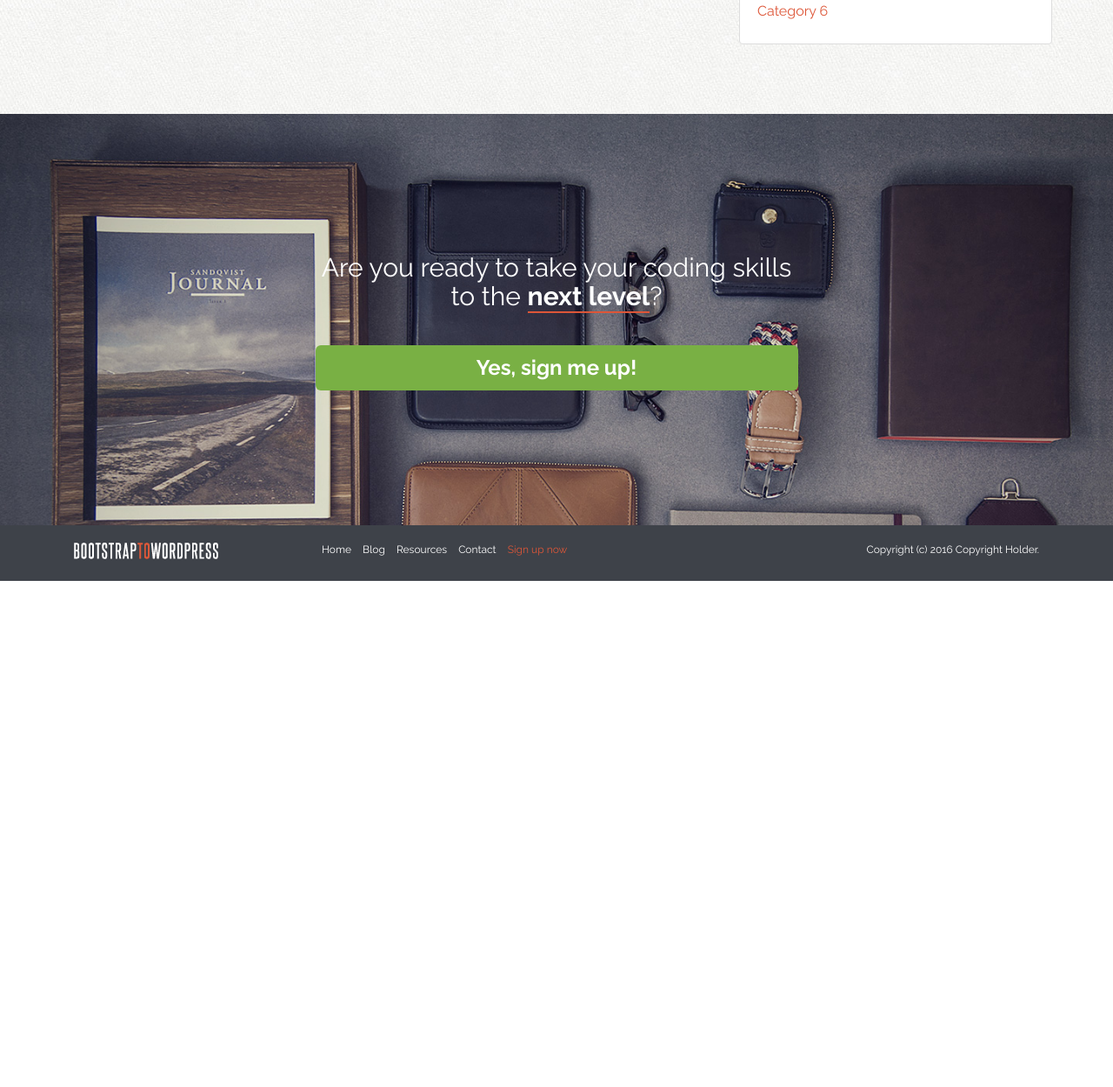
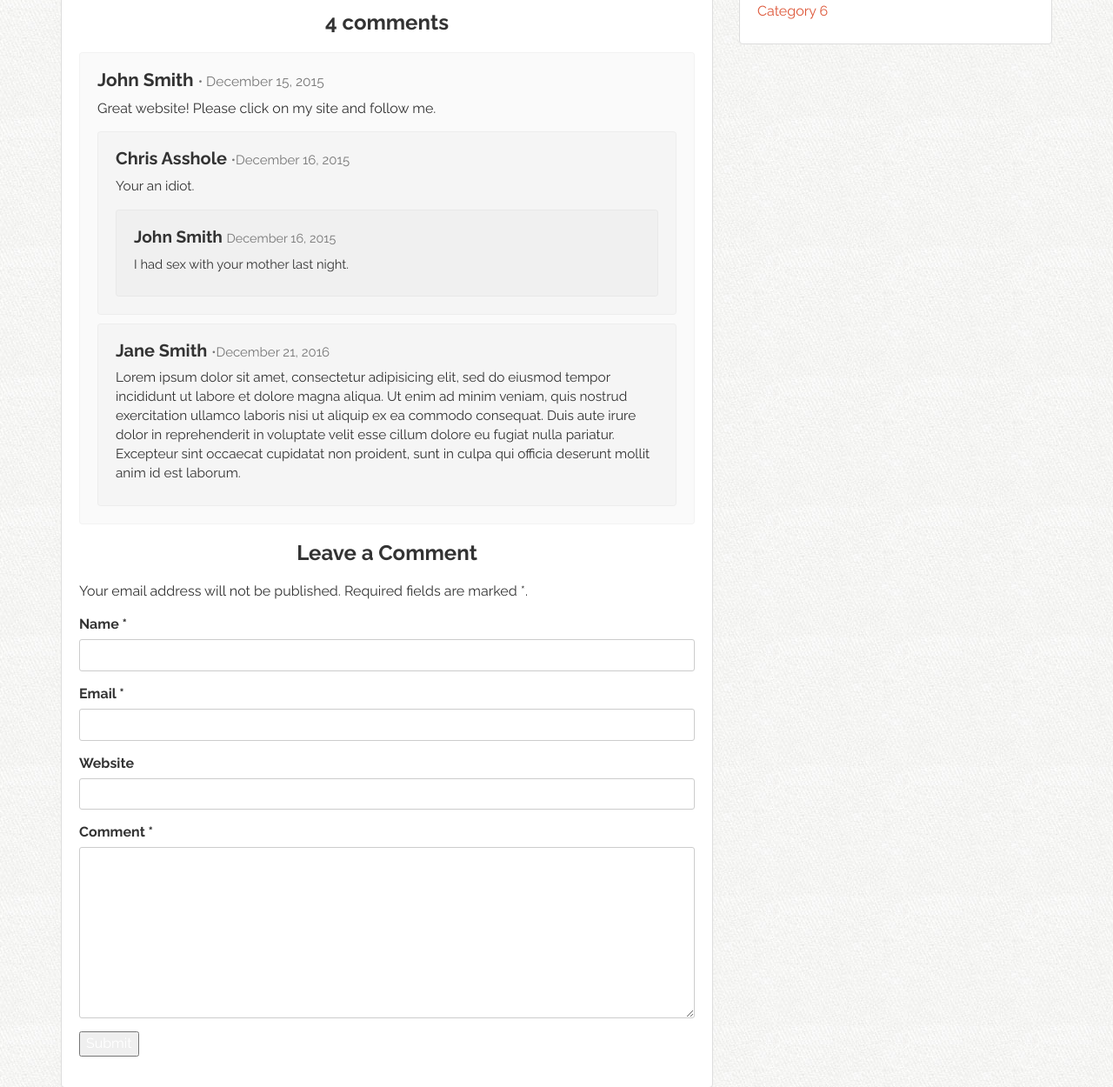
Before and after one commit to katreinhart/bootstrapcourse, a plain HTML site: page static/post.html in a window 1280 px wide. Shown: the part 1183-2433 px from the top of the page at 87% size. Before the commit the page ends 1851 px from the top, so only its background shows below. Drawn offline with nearby package versions, Linux system fonts and the light colour scheme.

Commit message:
Code and style comments section

```diff
--- a/static/assets/css/custom.css
+++ b/static/assets/css/custom.css
@@ -380,7 +380,7 @@ footer li.signup-link a:hover{
 
 /* === BLOG == */
 
-.post, .widget {
+.post, .widget, #comments {
     position: relative;
     border: solid 1px #ddd;
     background: white;
@@ -487,6 +487,41 @@ footer li.signup-link a:hover{
   background-color: #abc653;
 }
 
+#comments h3{
+  text-align: center;
+}
+
+#comments h4{
+  font-size: 1.3em;
+}
+
+#comments ol{
+  list-style: none;
+  padding: 0;
+  margin: 0;
+}
+
+#comments ol li {
+  background: rgba(0,0,0,0.02);
+  padding: 10px 20px;
+  margin: 10px 0;
+  -webkit-border-radius: 4px;
+  -moz-border-radius: 4px;
+  border-radius: 4px;
+  border: solid 1px rgba(0,0,0,0.03);
+}
+
+#comments ol li ol.children{
+  padding: 0;
+  list-style: none;
+  font-size: 0.96em;
+}
+
+#leave-comment {
+  margin: 40px 0 0;
+  padding: 20px 0 0;
+  border-top: solid 1px #eee;
+}
 
 /* === CUSTOM ICON SPRITES === */
 i.ci {
--- a/static/post.html
+++ b/static/post.html
@@ -108,7 +108,83 @@
             </p>
           </div><!-- post-body-->
         </article>
-        </div> <!-- column -->
+
+        <div id="comments">
+          <div class="comments-wrap">
+            <h3>4 comments</h3>
+
+            <ol class="comments-list">
+              <li class="comment">
+                <h4>John Smith <small>&bull; December 15, 2015</small></h4>
+                <div class="comment-body">
+                  <p>
+                    Great website! Please click on my site and follow me.
+                  </p>
+                </div>
+                <ol class="children">
+                  <li class="comment">
+                    <h4>Chris Asshole <small>&bull;December 16, 2015</small></h4>
+                    <div class="comment-body">
+                      <p>
+                        Your an idiot.
+                      </p>
+                    </div> <!-- comment body --->
+                    <ol class="children">
+                      <li class="comment">
+                        <h4>John Smith <small>December 16, 2015</small></h4>
+                        <div class="comment-body">
+                          <p>
+                            I had sex with your mother last night.
+                          </p>
+                        </div> <!-- comment body --->
+                      </li> <!-- comment -->
+                    </ol> <!-- children -->
+                  </li> <!-- comment -->
+                  <li class="comment">
+                    <h4>Jane Smith <small>&bull;December 21, 2016</small></h4>
+                    <div class="comment-body">
+                      <p>
+                        Lorem ipsum dolor sit amet, consectetur adipisicing elit, sed do eiusmod tempor incididunt ut labore et dolore magna aliqua. Ut enim ad minim veniam, quis nostrud exercitation ullamco laboris nisi ut aliquip ex ea commodo consequat. Duis aute irure dolor in reprehenderit in voluptate velit esse cillum dolore eu fugiat nulla pariatur. Excepteur sint occaecat cupidatat non proident, sunt in culpa qui officia deserunt mollit anim id est laborum.
+                      </p>
+                    </div> <!-- comment body --->
+                  </li>
+                </ol> <!-- children -->
+              </li> <!-- comments-list -->
+            </ol> <!-- children -->
+
+            <div class="leave-comment">
+              <h3>Leave a Comment</h3>
+              <form>
+                <p>
+                  Your email address will not be published. Required fields are marked <span class="required">*</span>.
+
+                </p>
+                <p class="comment-form-author">
+                  <label for="author">Name *</label>
+                  <input type="text" id="author">
+                </p>
+                <p class="comment-form-email">
+                  <label for="email">Email *</label>
+                  <input type="email" id="email">
+                </p>
+                <p class="comment-form-url">
+                  <label for="url">Website</label>
+                  <input type="url" id="url">
+                </p>
+                <p class="comment-form-comment">
+                  <label for="comment">Comment *</label>
+                  <textarea id="comment" cols="45" rows="8"></textarea>
+                </p>
+                <p class="form-submit">
+                  <input type="submit" name="submit">
+                </p>
+              </form>
+            </div><!--leave-comment-->
+          </div><!-- comments-wrap -->
+
+        </div>  <!-- comments -->
+
+      </div> <!-- column -->
 
 
         <!-- SIDEBAR!
```
